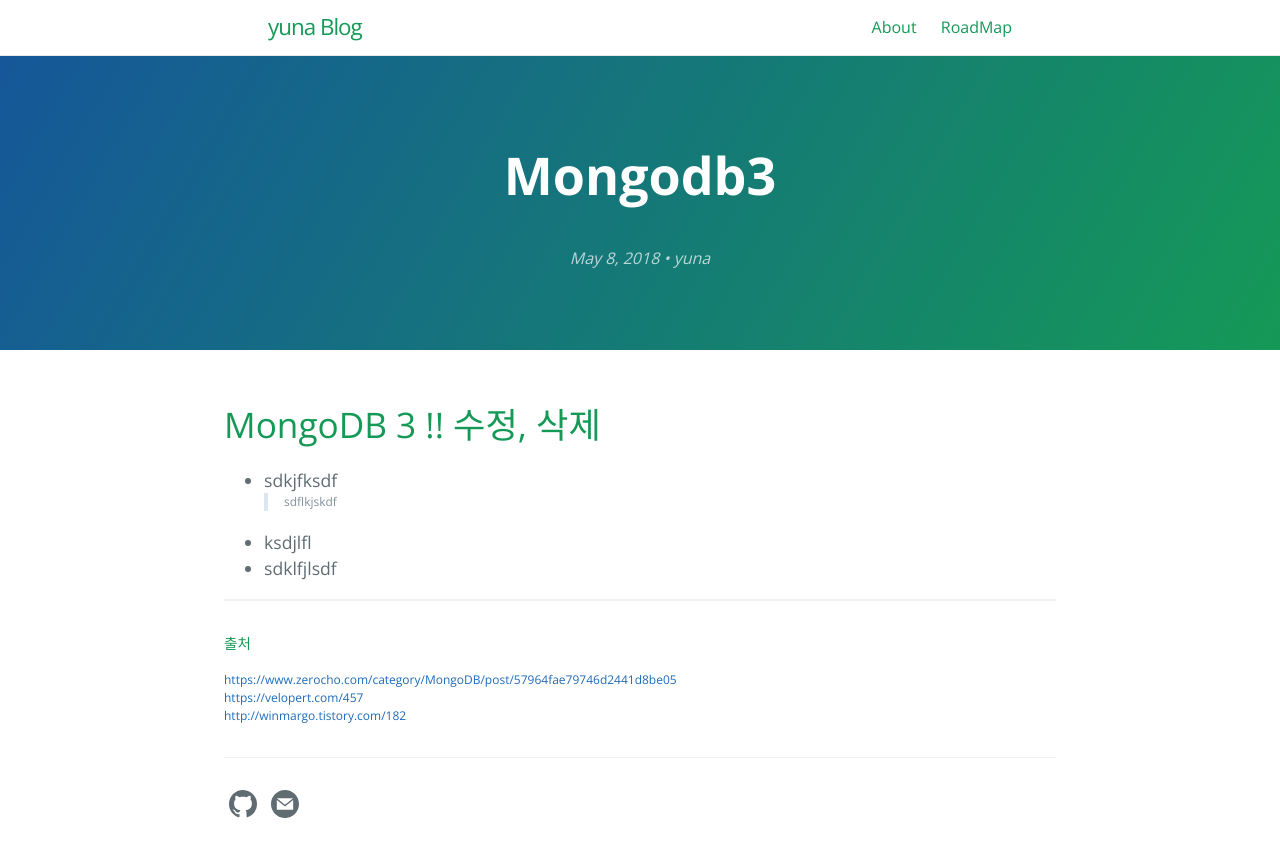
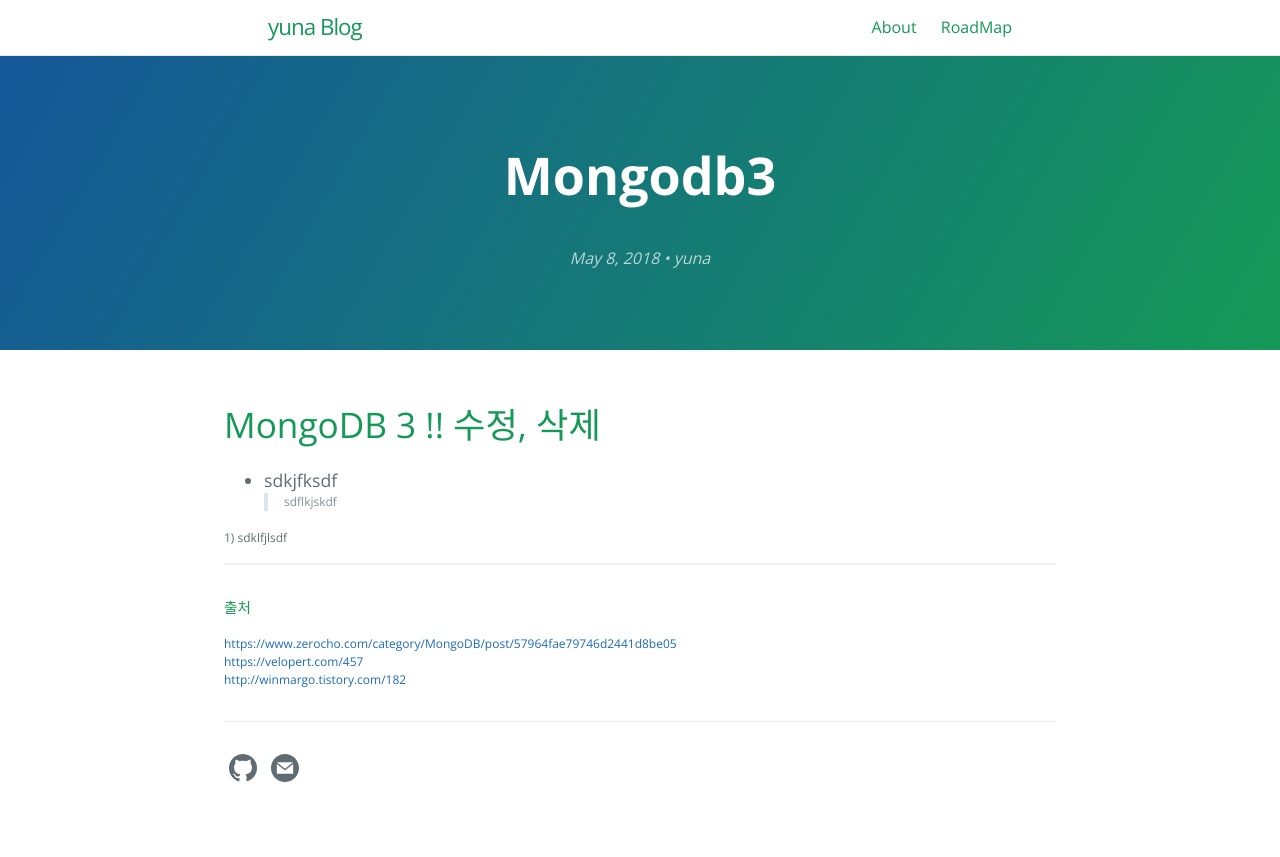
Before and after one commit to zzingyuna/test_site.github.io, a Jekyll site: the page built from _posts/2018-05-08-mongoDB3.md, in a window 1280 px wide. Shown: the top 857 px of the page. Built offline with Jekyll 4.4.1, drawn with Linux system fonts in a browser that asks for light colours.

Commit message:
Update 2018-05-08-mongoDB3.md

```diff
--- a/_posts/2018-05-08-mongoDB3.md
+++ b/_posts/2018-05-08-mongoDB3.md
@@ -7,8 +7,7 @@ layout: post
 * sdkjfksdf
 >sdflkjskdf
 
-* ksdjlfl
-- sdklfjlsdf
+1) sdklfjlsdf
 
 
 ---
```
